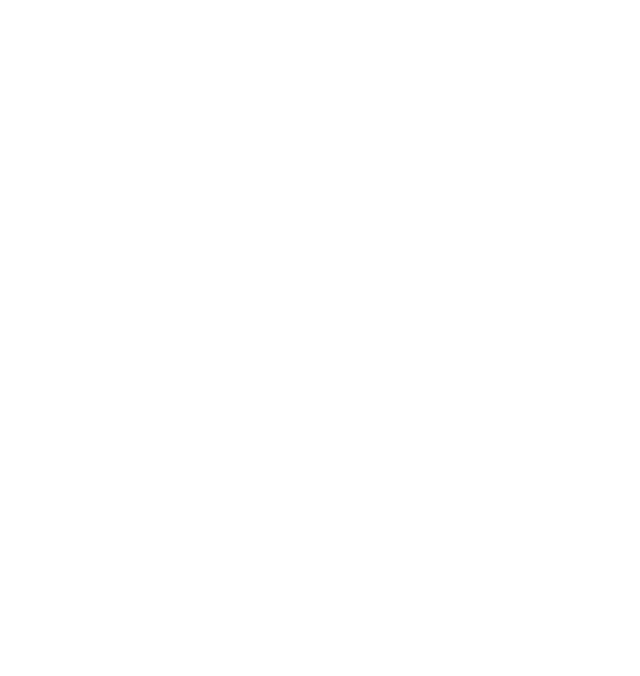
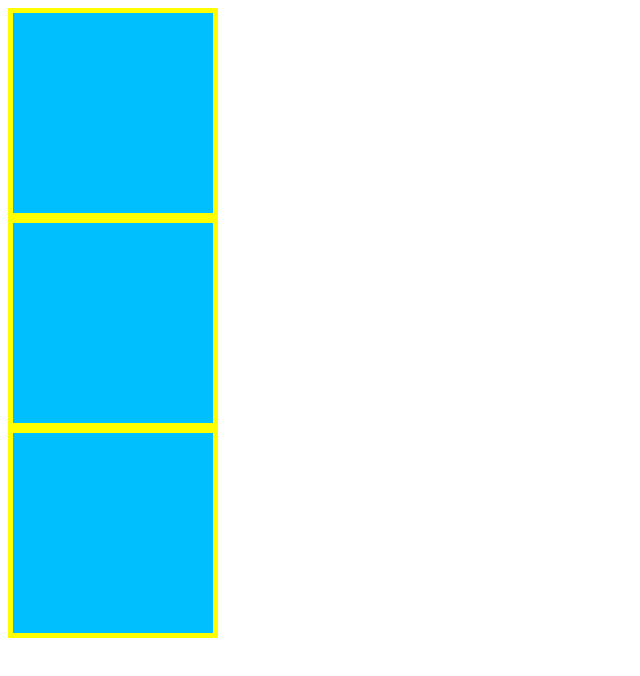
Before and after one commit to Mogger2137/WWW_1, a plain HTML site: page index.html in a window 1280 px wide. Shown: the whole page, without its empty margins (0-640 px from the left). Drawn offline with Linux system fonts and the light colour scheme.

Commit message:
Czwarta wersja WWW

```diff
--- a/index.html
+++ b/index.html
@@ -3,6 +3,7 @@
 <head>
     <meta charset="UTF-8">
     <meta name="viewport" content="width=device-width, initial-scale=1.0">
+    <link rel="stylesheet" href="style.css">
     <title> WWW1 </title>
 </head>
 <body>
--- /dev/null
+++ b/style.css
@@ -0,0 +1,6 @@
+div{
+    border: solid 5px yellow;
+    width: 200px;
+    height: 200px;
+    background: deepskyblue;
+}
```
